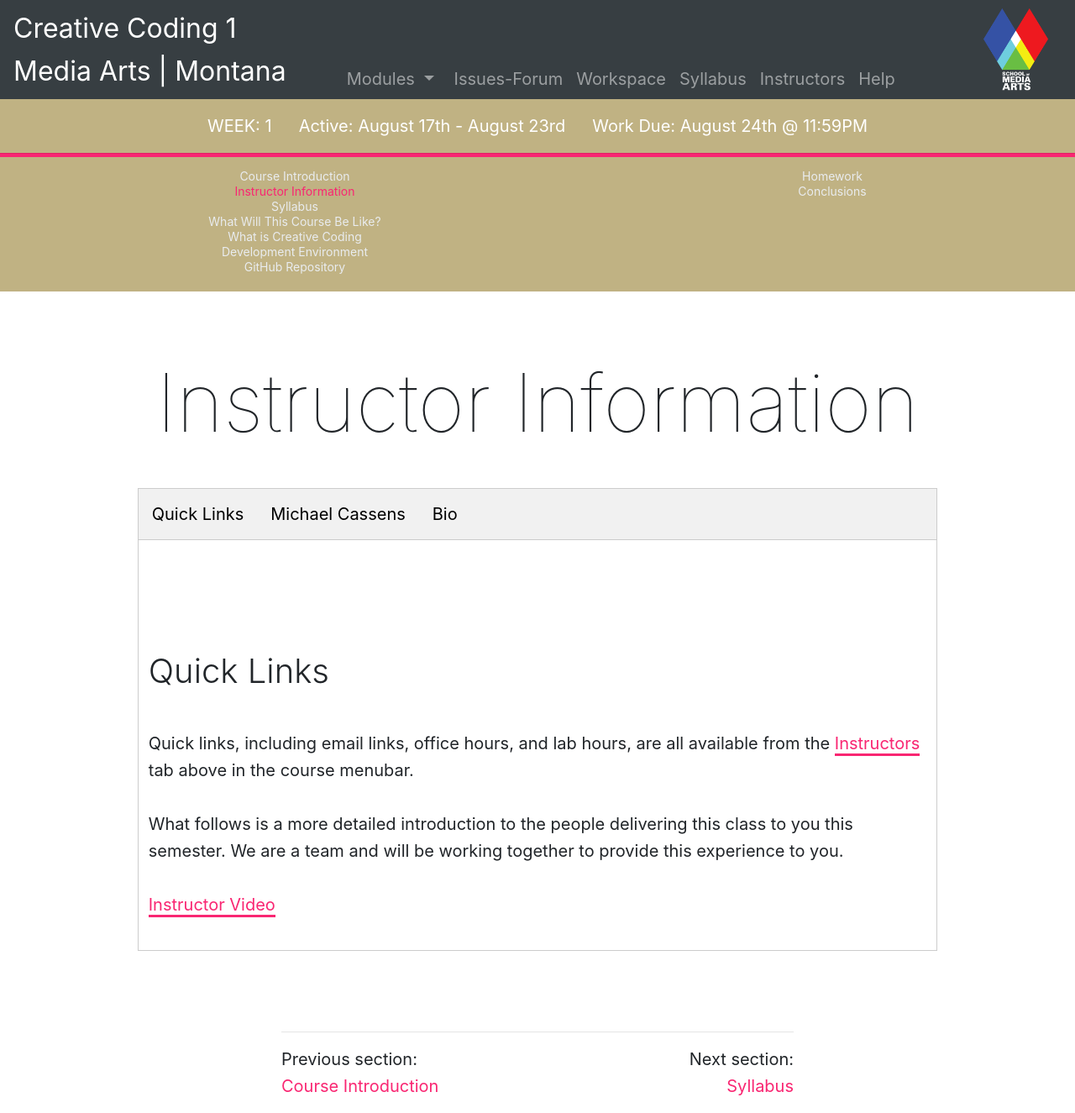
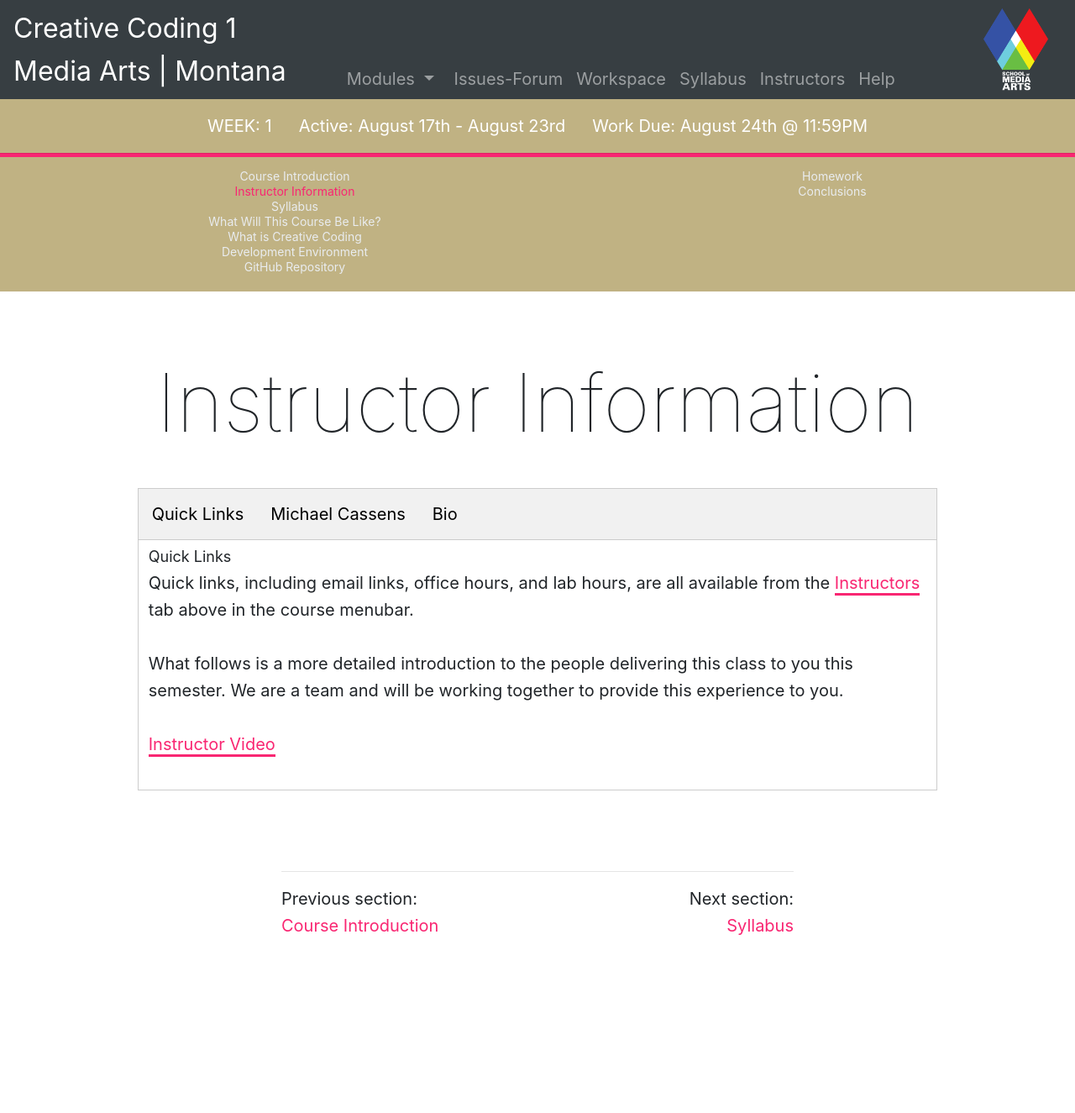
Before and after one commit to Montana-Media-Arts/120_CreativeCoding1-Fall2020, a Jekyll site: the page built from modules/week-1/_posts/2017-01-03-instructors.md, in a window 1280 px wide. Shown: the whole page at 84% size. Built offline with Jekyll 4.4.1, drawn with Linux system fonts in a browser that asks for light colours; nearby versions of some CDN libraries; after the commit the page ends 1134 px from its top, so only the background shows below that.

Commit message:
Update 2017-01-03-instructors.md

```diff
--- a/modules/week-1/_posts/2017-01-03-instructors.md
+++ b/modules/week-1/_posts/2017-01-03-instructors.md
@@ -13,7 +13,7 @@ jotted: false
 </div>
 
 <div id="Quick" class="tabcontent" style="display:block">
-<h3>Quick Links</h3>
+<div style="font-size:large">Quick Links</div>
 <p>Quick links, including email links, office hours, and lab hours, are all available from the <a href="https://montana-media-arts.github.io/120_CreativeCoding1-Fall2020/instructors/">Instructors</a> tab above in the course menubar.</p>
 <p>What follows is a more detailed introduction to the people delivering this class to you this semester. We are a team and will be working together to provide this experience to you.</p>
 <p><a href="//www.youtube.com/embed/oBF8X8CdVVU" data-lity>Instructor Video</a></p>
```
